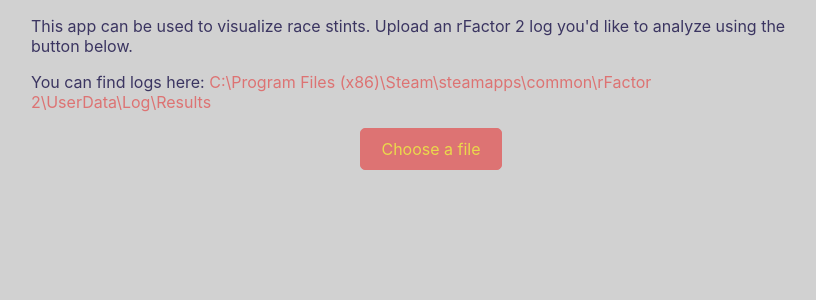
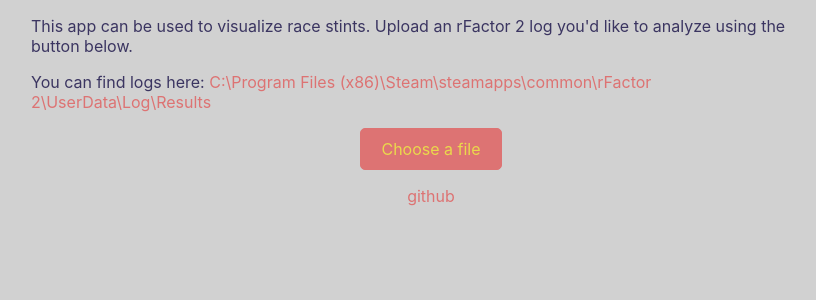
Before and after one commit to parfentjev/rf2-stint-analyzer, a React (Create React App) app: page / in a window 1280 px wide. Shown: the top 300 px of the page, without its empty margins (209-1025 px from the left). Built offline with nearby package versions, Linux system fonts and the light colour scheme; what timers would draw is missing.

Commit message:
bump version; add link to github

```diff
--- a/package.json
+++ b/package.json
@@ -1,6 +1,6 @@
 {
   "name": "rf2-stint-visualizer",
-  "version": "0.1.0",
+  "version": "0.2.0",
   "private": true,
   "dependencies": {
     "@testing-library/jest-dom": "^5.17.0",
--- a/src/App.tsx
+++ b/src/App.tsx
@@ -14,6 +14,15 @@
         <>
             <UploadForm onResultsChange={handleResults} />
             {results && <RaceResultsRenderer results={results} />}
+            <footer>
+                <a
+                    href="https://github.com/parfentjev/rf2-stint-analyzer"
+                    target="_blank"
+                    rel="noreferrer"
+                >
+                    github
+                </a>
+            </footer>
         </>
     )
 }
--- a/src/index.css
+++ b/src/index.css
@@ -96,3 +96,13 @@
 .section-blue {
     background-color: rgb(157, 165, 255);
 }
+
+a {
+    text-decoration: none;
+    color: var(--color1);
+}
+
+footer {
+    text-align: center;
+    margin: 1rem auto;
+}
```
